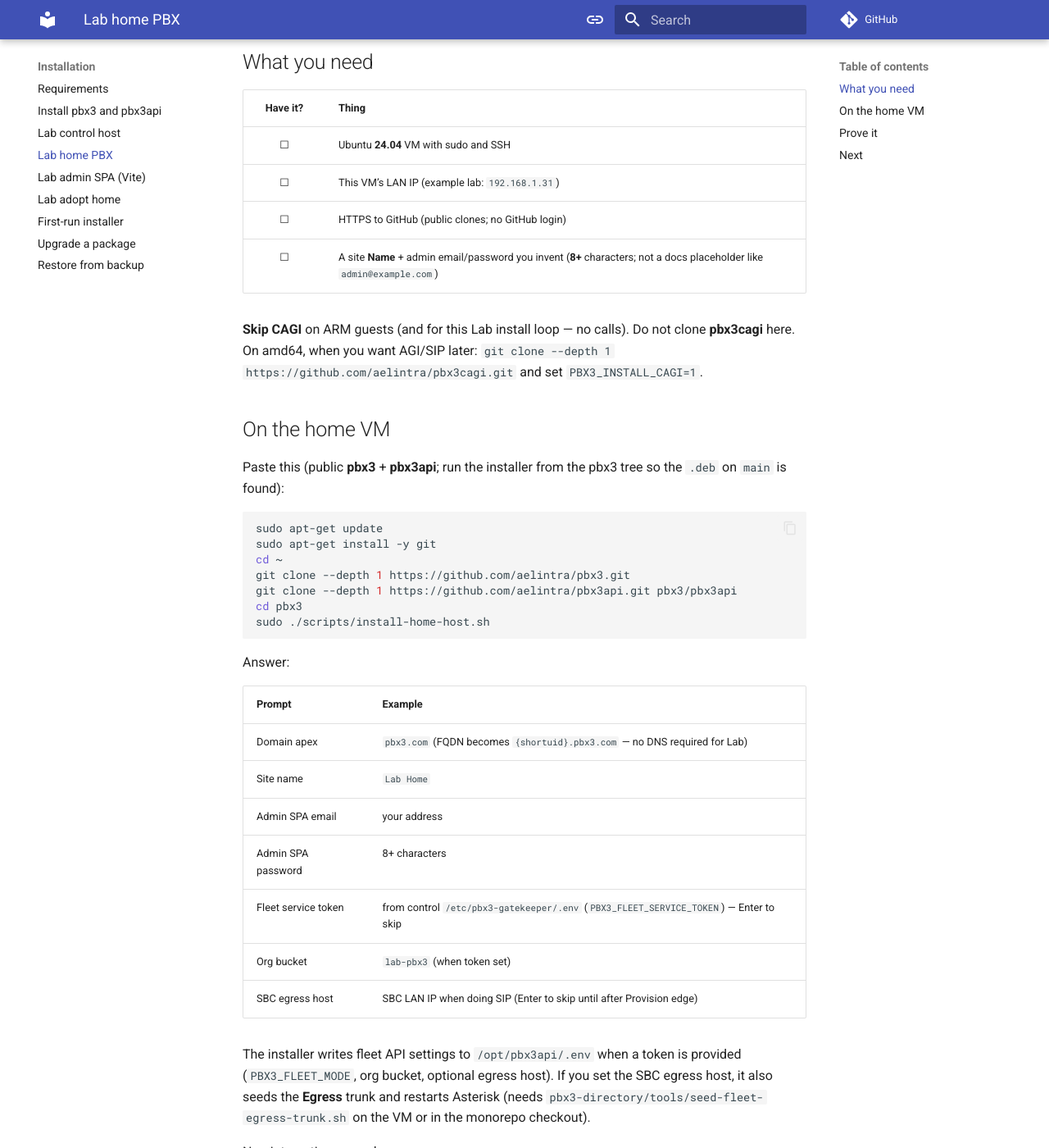
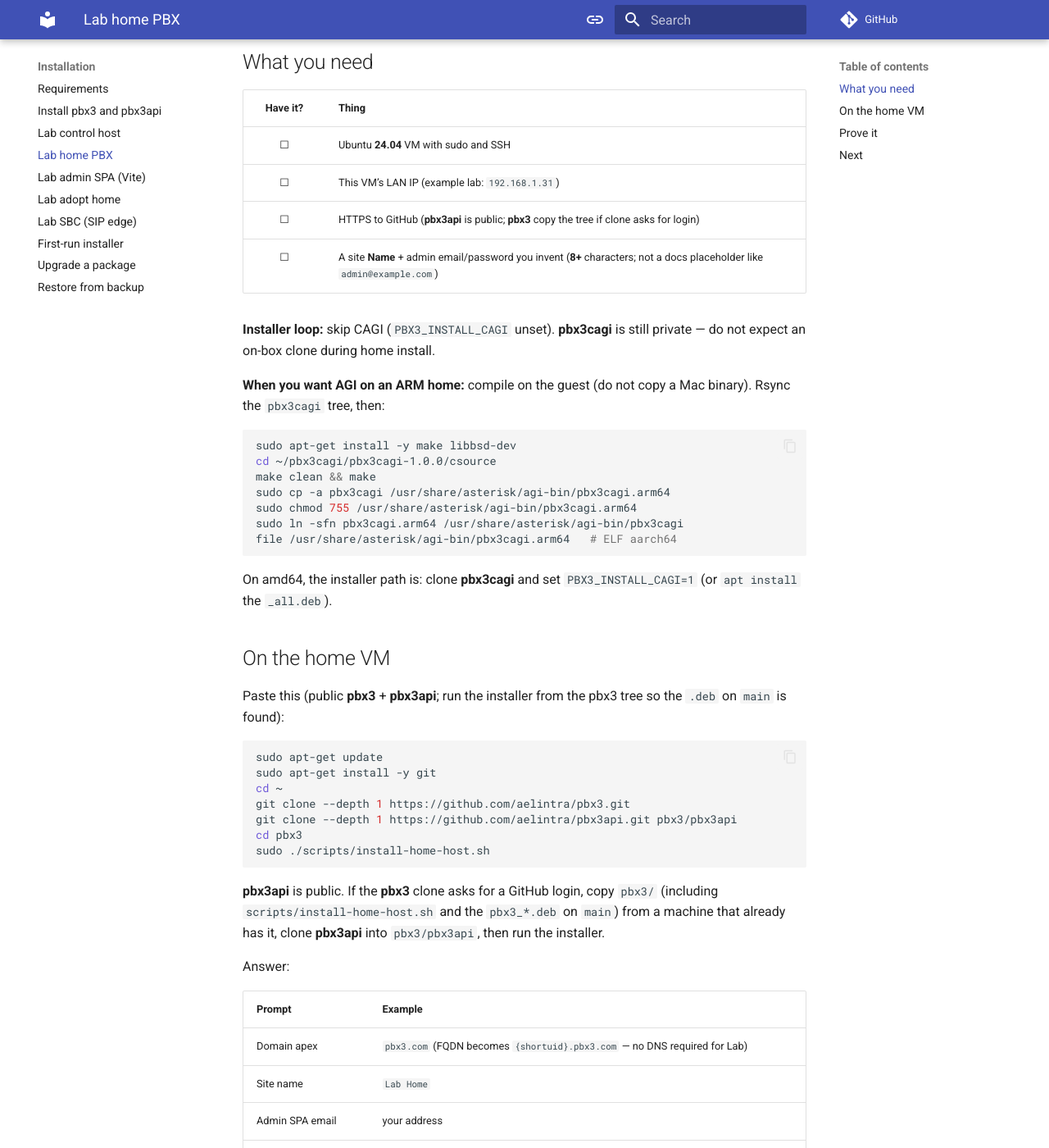
Before and after one commit to aelintra/pbx3-docs, an MkDocs documentation site: the page built from docs/installation/install-lab-home.md, in a window 1280 px wide and 1400 px high, scrolled down 344 px. Shown: the whole window at 82% size. Built offline with MkDocs 1.6.1 and Material for MkDocs 9.7.7, drawn with Linux system fonts in a browser that asks for light colours; comment, search, counter and statistics services are not loaded.

Commit message:
Add a Lab SBC install page and the ARM home CAGI compile path.
Also note the private pbx3 clone fallback so the LAN walk still works until that repo is public.

Co-authored-by: Cursor <cursoragent@cursor.com>

````diff
--- a/docs/installation/install-lab-home.md
+++ b/docs/installation/install-lab-home.md
@@ -12,10 +12,24 @@ Control host first: [Install the Lab control host](install-lab-control.md).
 |:--------:|-------|
 | ☐ | Ubuntu **24.04** VM with sudo and SSH |
 | ☐ | This VM’s LAN IP (example lab: `192.168.1.31`) |
-| ☐ | HTTPS to GitHub (public clones; no GitHub login) |
+| ☐ | HTTPS to GitHub (**pbx3api** is public; **pbx3** copy the tree if clone asks for login) |
 | ☐ | A site **Name** + admin email/password you invent (**8+** characters; not a docs placeholder like `admin@example.com`) |
 
-**Skip CAGI** on ARM guests (and for this Lab install loop — no calls). Do not clone **pbx3cagi** here. On amd64, when you want AGI/SIP later: `git clone --depth 1 https://github.com/aelintra/pbx3cagi.git` and set `PBX3_INSTALL_CAGI=1`.
+**Installer loop:** skip CAGI (`PBX3_INSTALL_CAGI` unset). **pbx3cagi** is still private — do not expect an on-box clone during home install.
+
+**When you want AGI on an ARM home:** compile on the guest (do not copy a Mac binary). Rsync the `pbx3cagi` tree, then:
+
+```bash
+sudo apt-get install -y make libbsd-dev
+cd ~/pbx3cagi/pbx3cagi-1.0.0/csource
+make clean && make
+sudo cp -a pbx3cagi /usr/share/asterisk/agi-bin/pbx3cagi.arm64
+sudo chmod 755 /usr/share/asterisk/agi-bin/pbx3cagi.arm64
+sudo ln -sfn pbx3cagi.arm64 /usr/share/asterisk/agi-bin/pbx3cagi
+file /usr/share/asterisk/agi-bin/pbx3cagi.arm64   # ELF aarch64
+```
+
+On amd64, the installer path is: clone **pbx3cagi** and set `PBX3_INSTALL_CAGI=1` (or `apt install` the `_all.deb`).
 
 ## On the home VM
 
@@ -30,6 +44,8 @@ git clone --depth 1 https://github.com/aelintra/pbx3api.git pbx3/pbx3api
 cd pbx3
 sudo ./scripts/install-home-host.sh
 ```
+
+**pbx3api** is public. If the **pbx3** clone asks for a GitHub login, copy `pbx3/` (including `scripts/install-home-host.sh` and the `pbx3_*.deb` on `main`) from a machine that already has it, clone **pbx3api** into `pbx3/pbx3api`, then run the installer.
 
 Answer:
 
--- a/mkdocs.yml
+++ b/mkdocs.yml
@@ -59,6 +59,7 @@ nav:
       - Lab home PBX: installation/install-lab-home.md
       - Lab admin SPA (Vite): installation/install-lab-spa.md
       - Lab adopt home: installation/install-lab-adopt.md
+      - Lab SBC (SIP edge): installation/install-lab-sbc.md
       - First-run installer: installation/first-run.md
       - Upgrade a package: installation/upgrade.md
       - Restore from backup: installation/restore-from-backup.md
````
Also changed, not shown: docs/installation/install-lab-adopt.md (+1 -1 lines), docs/installation/install-lab-control.md (+4 -1 lines), docs/installation/install-lab-sbc.md (added, +86 -0 lines).
